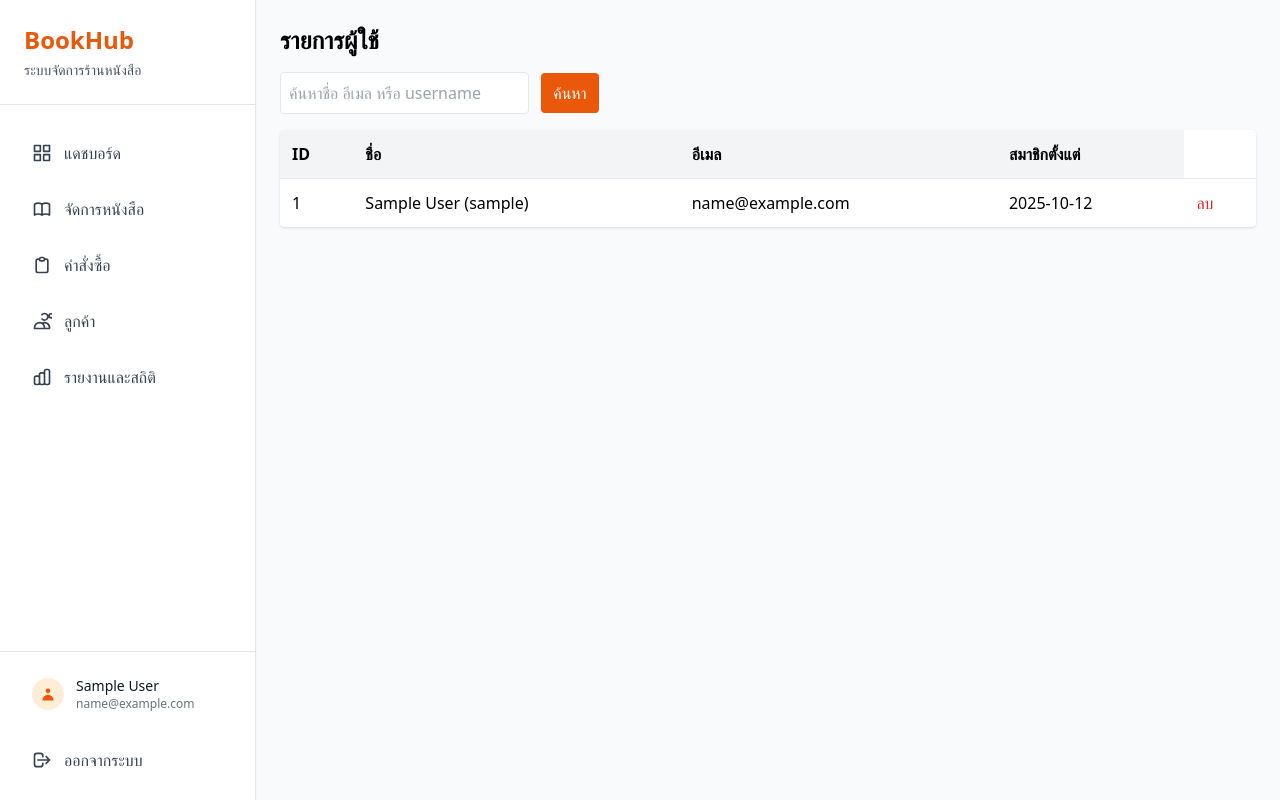
After one commit to FahTw/BookHub, a Django app: page /dashboard/users/ in a window 1280 px wide. The commit adds this page. Run offline with Django 5.2, Linux system fonts and the light colour scheme; the visitor is signed in with stand-in values (Sample User, id 1); data comes from the database, SQL or seed files in the repository; some libraries are stand-ins or nearby versions.

Commit message:
user manage

```diff
--- /dev/null
+++ b/bookhub/book/templates/owner/user_list.html
@@ -0,0 +1,47 @@
+{% extends '../base_owner.html' %}
+{% load static %}
+
+{% block content %}
+<main class="p-6">
+    <h1 class="text-2xl font-bold mb-4">รายการผู้ใช้</h1>
+    <form method="get" class="mb-4">
+        <input type="text" name="q" value="{{ q }}" placeholder="ค้นหาชื่อ อีเมล หรือ username"
+            class="border p-2 rounded" />
+        <button type="submit" class="ml-2 bg-orange-600 text-white px-3 py-2 rounded">ค้นหา</button>
+    </form>
+    <div class="bg-white shadow rounded overflow-hidden">
+        <table class="w-full text-left">
+            <thead class="bg-gray-100">
+                <tr>
+                    <th class="p-3">ID</th>
+                    <th class="p-3">ชื่อ</th>
+                    <th class="p-3">อีเมล</th>
+                    <th class="p-3">สมาชิกตั้งแต่</th>
+                </tr>
+            </thead>
+            <tbody>
+                {% for u in users %}
+                <tr class="border-t">
+                    <td class="p-3">{{ u.id }}</td>
+                    <td class="p-3">{{ u.get_full_name }} ({{ u.username }})</td>
+                    <td class="p-3">{{ u.email }}</td>
+                    <td class="p-3">{{ u.date_joined|date:"Y-m-d" }}</td>
+                    <td class="p-3">
+                        <form method="post" action="{% url 'user_delete' u.id %}"
+                            onsubmit="return confirm('ยืนยันการลบผู้ใช้นี้หรือไม่?');">
+                            {% csrf_token %}
+                            <button type="submit" class="text-red-600 hover:underline">ลบ</button>
+                        </form>
+                    </td>
+
+                </tr>
+                {% empty %}
+                <tr>
+                    <td colspan="5" class="p-4 text-center text-gray-500">ไม่พบผู้ใช้</td>
+                </tr>
+                {% endfor %}
+            </tbody>
+        </table>
+    </div>
+</main>
+{% endblock %}
--- a/bookhub/book/templates/sidebar.html
+++ b/bookhub/book/templates/sidebar.html
@@ -33,7 +33,7 @@
         </a>
 
         <!-- Customers -->
-        <a href="#" class="flex items-center gap-3 px-4 py-3 text-gray-700 hover:bg-gray-100 hover:text-orange-600 rounded-lg font-medium transition-colors">
+        <a href="{% url 'user_list' %}" class="flex items-center gap-3 px-4 py-3 text-gray-700 hover:bg-gray-100 hover:text-orange-600 rounded-lg font-medium transition-colors">
             <svg class="w-5 h-5" fill="none" stroke="currentColor" viewBox="0 0 24 24">
                 <path stroke-linecap="round" stroke-linejoin="round" stroke-width="2" d="M12 4.354a4 4 0 110 5.292M15 21H3v-1a6 6 0 0112 0v1zm0 0h6v-1a6 6 0 00-9-5.197m13.5-9a2.5 2.5 0 11-5 0 2.5 2.5 0 015 0z" />
             </svg>
--- a/bookhub/book/urls.py
+++ b/bookhub/book/urls.py
@@ -20,4 +20,6 @@ urlpatterns = [
     path("orderhistoryowner/", OrderHistoryOwnerView.as_view(), name="order_history_owner"),
     path("orderhistoryowner/<int:order>/", OrderHistoryOwnerDetailView.as_view(), name="order_history_owner_detail"),
     path('managebooks/', ManageBookView.as_view(), name='manage_book'),
+    path('dashboard/users/', UserListView.as_view(), name='user_list'),
+    path('dashboard/users/<int:user_id>/', DeleteUserView.as_view(), name='user_delete'),
 ]
--- a/bookhub/book/views.py
+++ b/bookhub/book/views.py
@@ -400,3 +400,19 @@ class OrderHistoryOwnerDetailView(View, LoginRequiredMixin):
             return redirect('order_history_owner')
         except Order.DoesNotExist:
             return redirect('order_history_owner')
+
+class UserListView(LoginRequiredMixin, View):
+    # login_url = '/login/'
+
+    def get(self, request):
+        users = CustomUser.objects.all().order_by('-date_joined')
+        return render(request, 'owner/user_list.html', {'users': users})
+
+class DeleteUserView(LoginRequiredMixin, View):
+    # login_url = '/login/'
+
+    def post(self, request, user_id):
+        # ลบผู้ใช้
+        users = CustomUser.objects.filter(pk=user_id)
+        users.delete()
+        return redirect('user_list')
```
